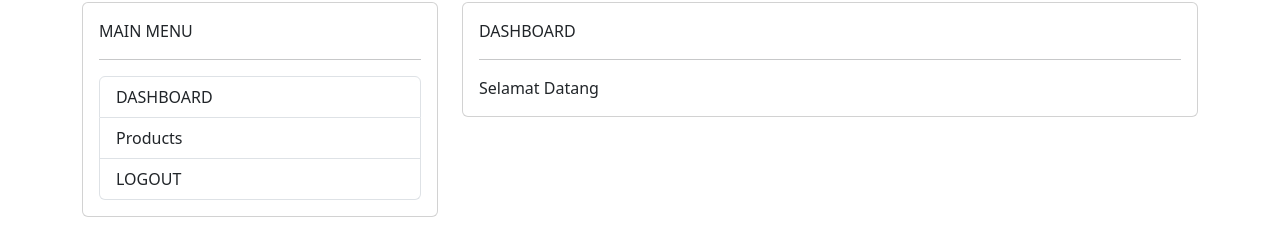
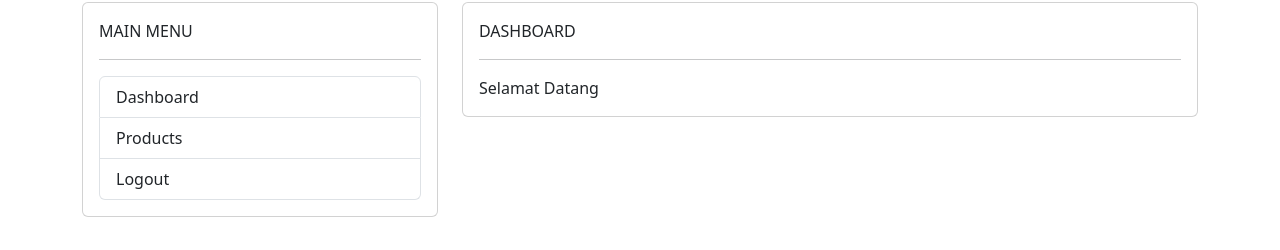
Before and after one commit to OkkyRoyDirgantara/fiber-vue, a Vue app in the folder vue-project/: page /dashboard in a window 1280 px wide. Shown: the part 126-376 px from the top of the page. Built offline with nearby package versions, Linux system fonts and the light colour scheme; no server answers; sample sign-in values are in the browser's storage.

Commit message:
ref: change the value pagination dashboard

```diff
--- a/vue-project/src/views/DashboardView.vue
+++ b/vue-project/src/views/DashboardView.vue
@@ -8,9 +8,9 @@
               MAIN MENU
               <hr>
               <ul class="list-group">
-                <router-link :to="{ name: 'dashboard-home' }" class="list-group-item text-dark text-decoration-none">DASHBOARD</router-link>
+                <router-link :to="{ name: 'dashboard-home' }" class="list-group-item text-dark text-decoration-none">Dashboard</router-link>
                 <router-link :to="{ name: 'products' }" class="list-group-item text-dark text-decoration-none">Products</router-link>
-                <li @click="logout" class="list-group-item text-dark text-decoration-none" style="cursor:pointer">LOGOUT</li>
+                <li @click="logout" class="list-group-item text-dark text-decoration-none" style="cursor:pointer">Logout</li>
               </ul>
             </div>
           </div>
```
